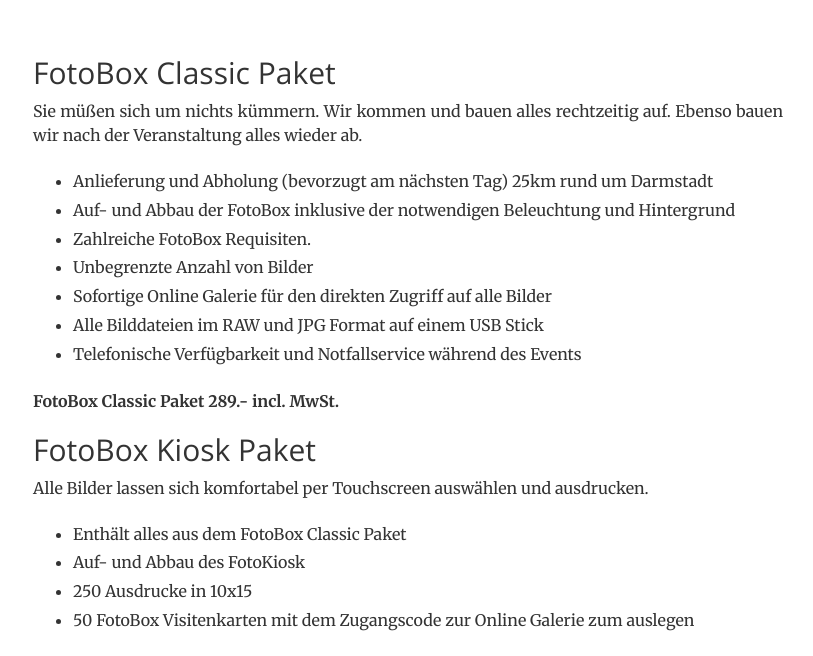
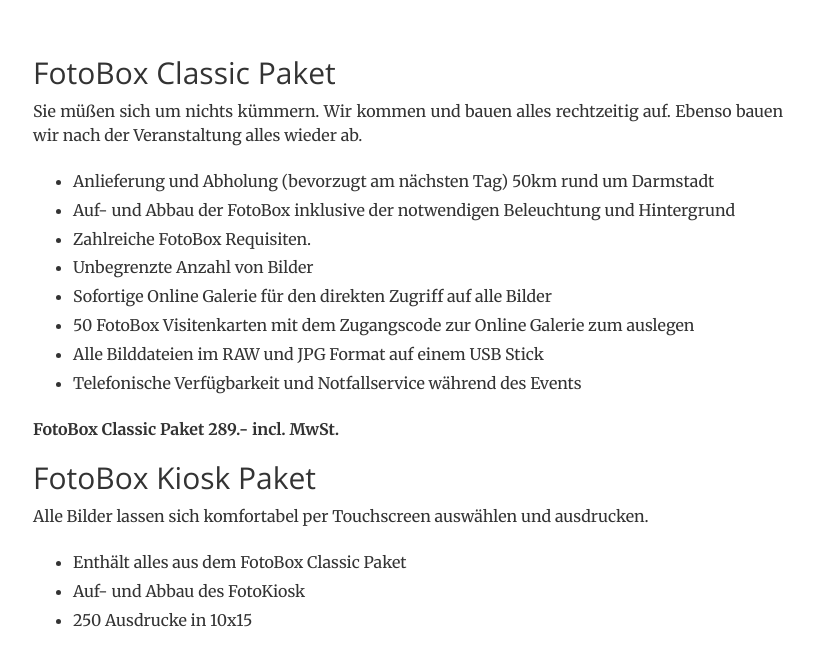
Before and after one commit to wetty/fotoboxo, a Jekyll site: the page built from kosten/index.md, in a window 1280 px wide and 900 px high, cut to the strip 244-900 px from the top of the window. Shown: the whole strip, without its empty margins (232-1045 px from the left). Built offline with Jekyll 4.4.1, drawn with Linux system fonts in a browser that asks for light colours; some of the changed lines change nothing that is shown.

Commit message:
Cards verschoben

```diff
--- a/kosten/index.md
+++ b/kosten/index.md
@@ -6,11 +6,12 @@ subtitle: Alles was die FotoBox leisten kann
 
 Sie müßen sich um nichts kümmern. Wir kommen und bauen alles rechtzeitig auf. Ebenso bauen wir nach der Veranstaltung alles wieder ab.
 
-  * Anlieferung und Abholung (bevorzugt am nächsten Tag) 25km rund um Darmstadt
+  * Anlieferung und Abholung (bevorzugt am nächsten Tag) 50km rund um Darmstadt
   * Auf- und Abbau der FotoBox inklusive der notwendigen Beleuchtung und Hintergrund
   * Zahlreiche FotoBox Requisiten.
   * Unbegrenzte Anzahl von Bilder
   * Sofortige Online Galerie für den direkten Zugriff auf alle Bilder
+  * 50 FotoBox Visitenkarten mit dem Zugangscode zur Online Galerie zum auslegen
   * Alle Bilddateien im RAW und JPG Format auf einem USB Stick
   * Telefonische Verfügbarkeit und Notfallservice während des Events
 
@@ -23,7 +24,6 @@ Alle Bilder lassen sich komfortabel per Touchscreen auswählen und ausdrucken.
   * Enthält alles aus dem FotoBox Classic Paket
   * Auf- und Abbau des FotoKiosk
   * 250 Ausdrucke in 10x15
-  * 50 FotoBox Visitenkarten mit dem Zugangscode zur Online Galerie zum auslegen
 
 **FotoBox Kiosk Paket 399.- incl. MwSt.**
 
```
